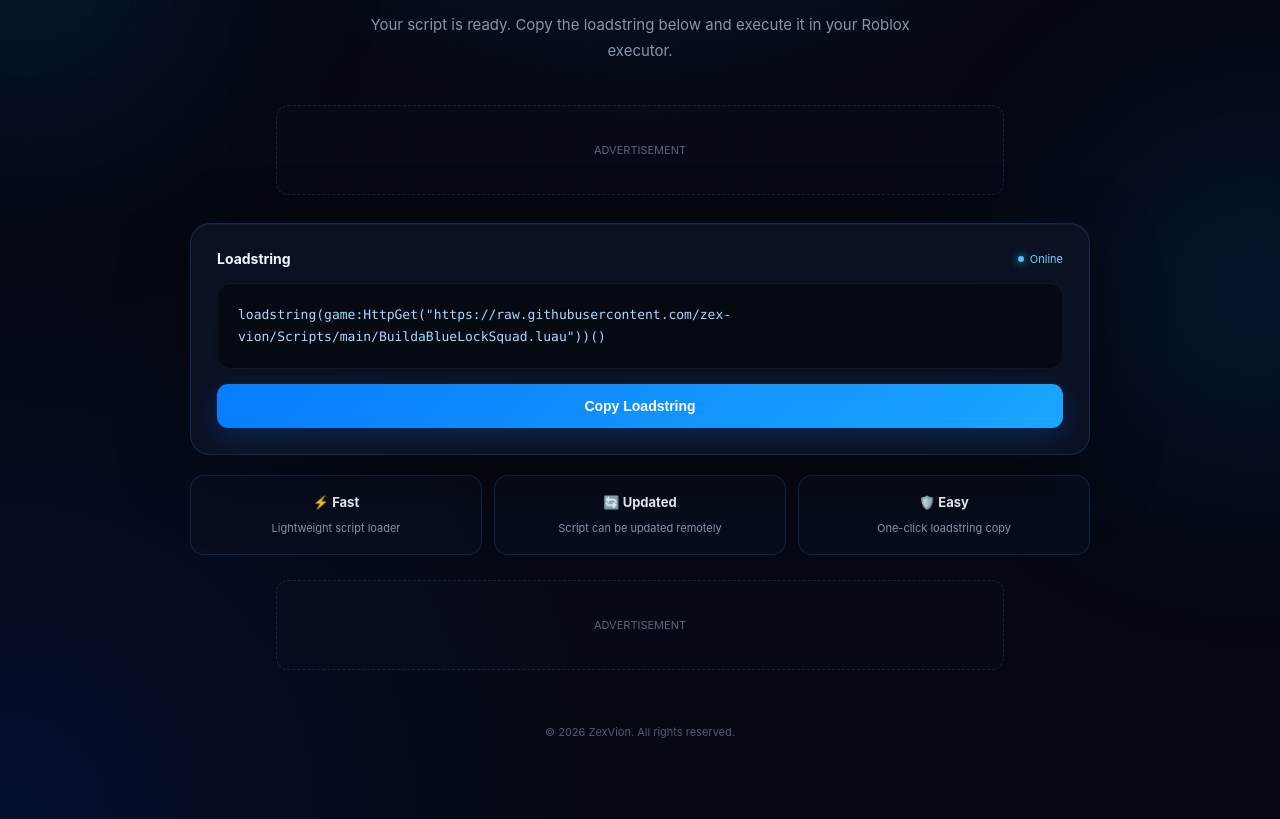
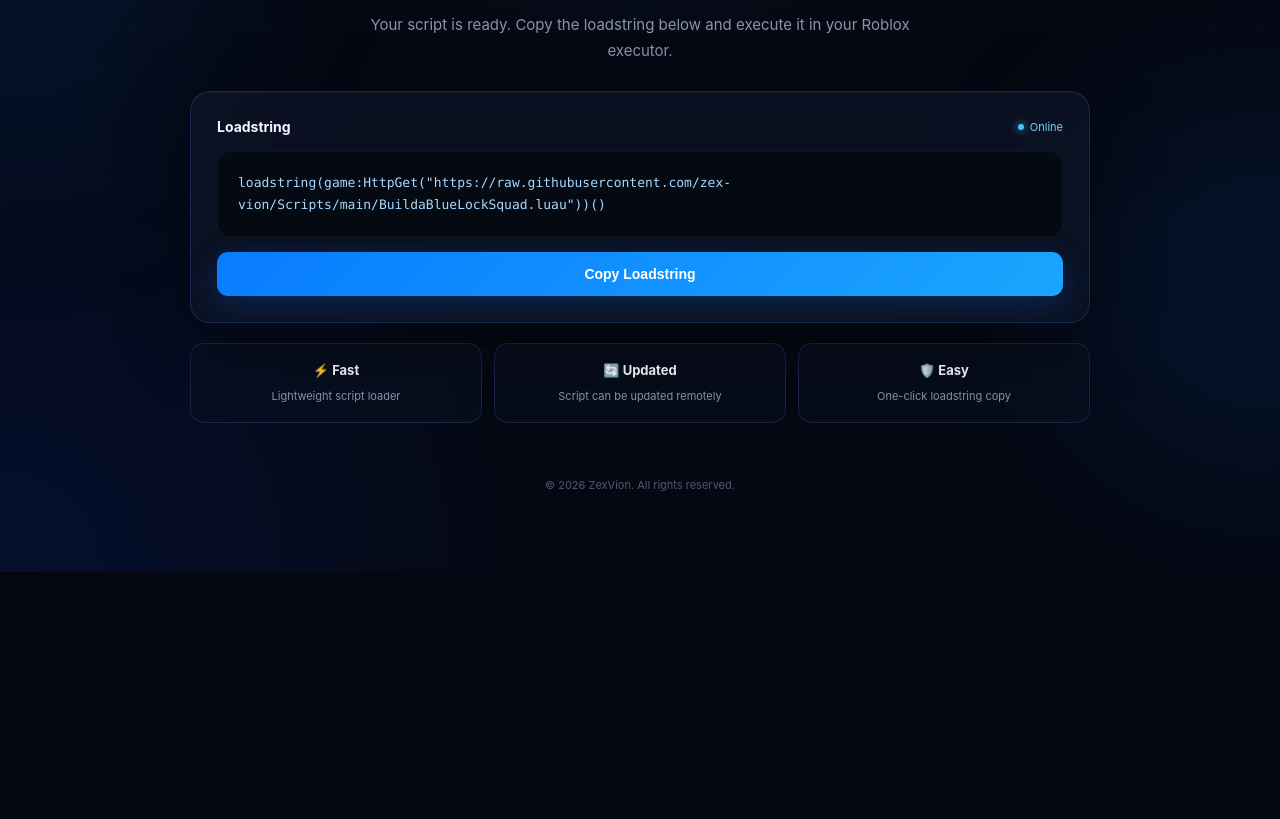
Before and after one commit to zex-vion/Scripts, a plain HTML site: page index.html in a window 1280 px wide. Shown: the part 333-1152 px from the top of the page. After the commit the page ends 905 px from the top, so only its background shows below. Drawn offline with Linux system fonts and the light colour scheme.

Commit message:
Update index.html

```diff
--- a/index.html
+++ b/index.html
@@ -372,11 +372,6 @@
             and execute it in your Roblox executor.
         </p>
 
-        <!-- ADVERTISEMENT SLOT -->
-        <div class="ad-container">
-            ADVERTISEMENT
-        </div>
-
         <div class="card">
 
             <div class="card-header">
@@ -422,11 +417,6 @@ loadstring(game:HttpGet("https://raw.githubusercontent.com/zex-vion/Scripts/main
 
         </div>
 
-        <!-- SECOND AD SLOT -->
-        <div class="ad-container" style="margin-top:25px;">
-            ADVERTISEMENT
-        </div>
-
         <footer>
             © 2026 ZexVion. All rights reserved.
         </footer>
```
